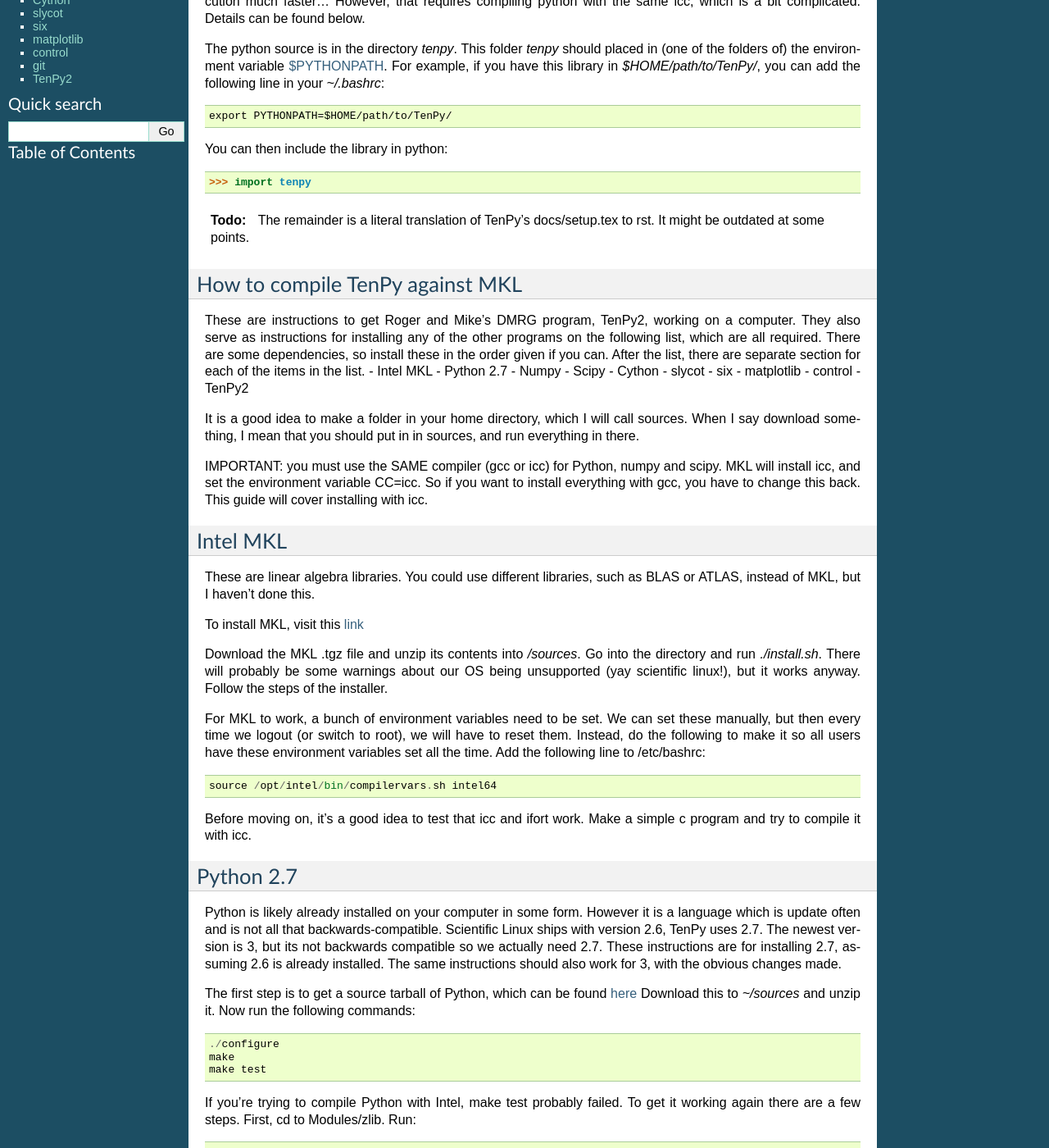
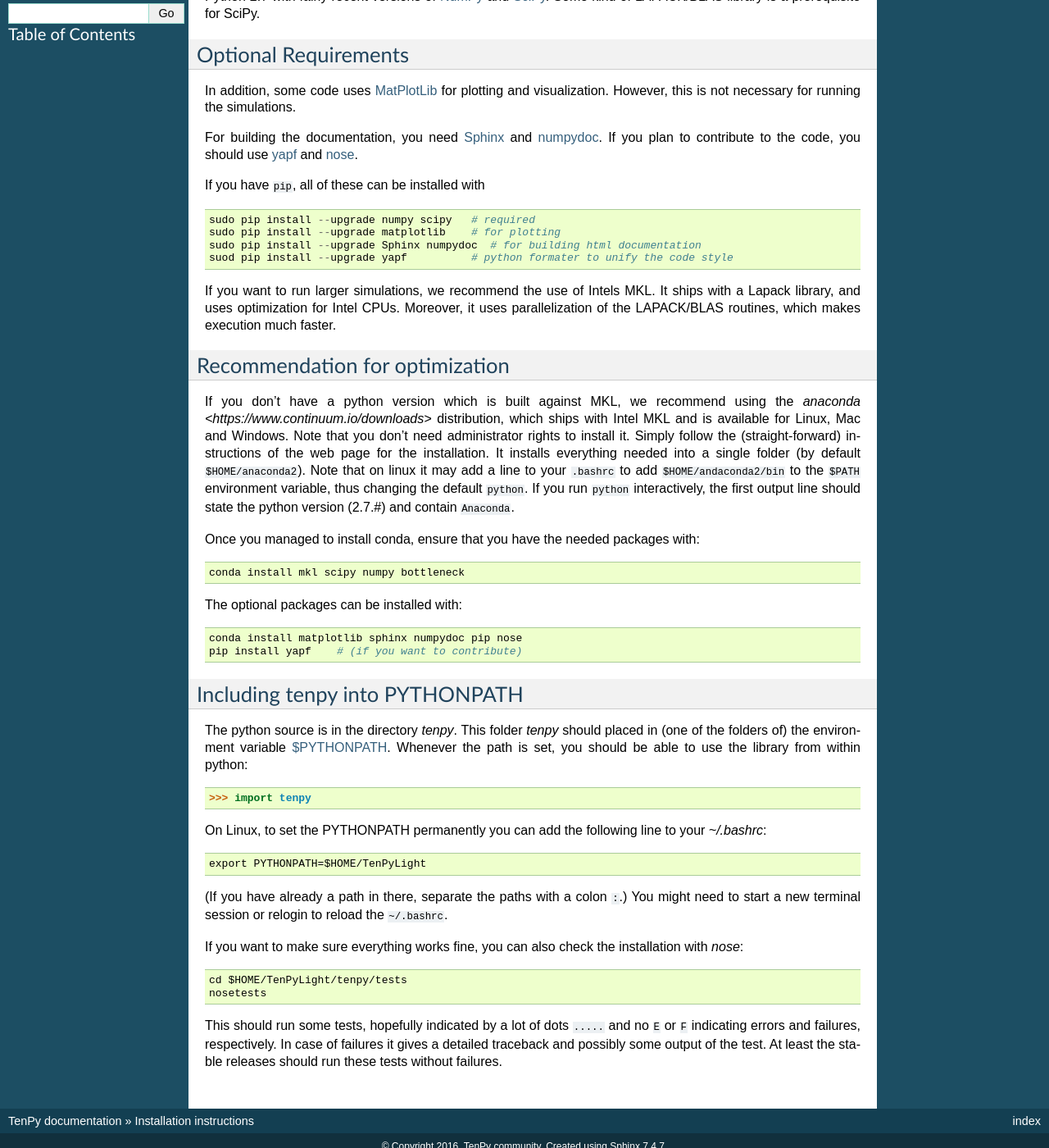
Before and after one commit to tenpy/tenpy, a Sphinx documentation site: the page built from docs/INSTALL.rst, in a window 1280 px wide and 1400 px high, scrolled down 371 px. Shown: the whole window at 82% size. Built offline with Sphinx 7.4.7, drawn with Linux system fonts in a browser that asks for light colours; some of the changed text lies outside the part shown.

Commit message:
updated README and INSTALL

```diff
--- a/docs/INSTALL.rst
+++ b/docs/INSTALL.rst
@@ -1,220 +1,89 @@
 Installation instructions
 =========================
 
-How do I get set up? short summary
-----------------------------------
 Right now, this documentetion is only distributed with the code, so I guess you already have the code somehow.
+Let's assume you got the code with ``git clone {url-to-gitrepo} $HOME/TenPyLight``.
 
-Minimal Requirements:
+If you don't want to contribute, you should checkout the latest stable release::
+
+    cd $HOME/TenPyLight
+    git tag   # this prints the available version tags
+    git co v0.0.0  # or whatever is the lastest stable version
+
+
+Minimal Requirements
+--------------------
+This code is (currently) pure python 2.7.
+Beside the standard library you will need only a few things listed below.
+
 Python 2.7 with fairly recent versions of `NumPy <http://www.numpy.org>`_ and `SciPy <http://www.scipy.org>`_.
-Further `Cython <http://www.cython.org>`_ and some kind of LaPack library (including the headers).
+Some kind of LAPACK/BLAS library is a prerequisite for SciPy.
 
+Optional Requirements
+---------------------
 In addition, some code uses `MatPlotLib <http://www.matplotlib.org>`_ for plotting and visualization.
-However, this is not necessary for running simulations.
+However, this is not necessary for running the simulations.
+
 For building the documentation, you need
 `Sphinx <http://www.sphinx-doc.org>`_ and `numpydoc <http://pypi.python.org/pypi/numpydoc>`_.
 If you plan to contribute to the code, you should use
 `yapf <http://github.com/google/yapf>`_ and `nose <http://nose.readthedocs.io/en/latest/>`_.
 
-If you want to run larger simulations, we recommend the use of Intels MKL and icc.
+If you have ``pip``, all of these can be installed with ::
+
+    sudo pip install --upgrade numpy scipy   # required
+    sudo pip install --upgrade matplotlib    # for plotting
+    sudo pip install --upgrade Sphinx numpydoc  # for building html documentation
+    suod pip install --upgrade yapf          # python formater to unify the code style
+
+If you want to run larger simulations, we recommend the use of Intels MKL.
 It ships with a Lapack library, and uses optimization for Intel CPUs.
-Moreover, it uses parallelization of the Lapack routines, which makes execution much faster...
-However, that requires compiling python with the same icc, which is a bit complicated.
-Details can be found below.
+Moreover, it uses parallelization of the LAPACK/BLAS routines, which makes execution much faster.
+
+Recommendation for optimization
+-------------------------------
+If you don't have a python version which is built against MKL,
+we recommend using the `anaconda <https://www.continuum.io/downloads>` distribution, which ships with Intel MKL
+and is available for Linux, Mac and Windows. Note that you don't need administrator rights to install it.
+Simply follow the (straight-forward) instructions of the web page for the installation.
+It installs everything needed into a single folder (by default ``$HOME/anaconda2``).
+Note that on linux it may add a line to your ``.bashrc`` to add ``$HOME/andaconda2/bin`` to the ``$PATH`` environment
+variable, thus changing the default ``python``. If you run ``python`` interactively, the first output line should
+state the python version (2.7.#) and contain ``Anaconda``.
+
+Once you managed to install conda, ensure that you have the needed packages with::
+
+    conda install mkl scipy numpy bottleneck
+
+The optional packages can be installed with::
+
+    conda install matplotlib sphinx numpydoc pip nose
+    pip install yapf    # (if you want to contribute)
+
+
+Including tenpy into PYTHONPATH
+-------------------------------
 
 The python source is in the directory `tenpy`.
 This folder `tenpy` should placed in (one of the folders of) the environment variable
 `$PYTHONPATH <http://docs.python.org/2/using/cmdline.html#envvar-PYTHONPATH>`_.
-For example, if you have this library in `$HOME/path/to/TenPy/`, you can add the following line in your `~/.bashrc`::
-
-    export PYTHONPATH=$HOME/path/to/TenPy/
-
-You can then include the library in python::
+Whenever the path is set, you should be able to use the library from within python::
 
     >>> import tenpy
 
+On Linux, to set the PYTHONPATH permanently you can add the following line to your `~/.bashrc`::
 
-.. todo ::
-    The remainder is a literal translation of TenPy's docs/setup.tex to rst. It might be outdated at some points.
+    export PYTHONPATH=$HOME/TenPyLight
 
+(If you have already a path in there, separate the paths with a colon ``:``.)
+You might need to start a new terminal session or relogin to reload the ``~/.bashrc``.
 
-How to compile TenPy against MKL
---------------------------------
+If you want to make sure everything works fine, you can also check the installation with `nose`::
 
-These are instructions to get Roger and Mike's DMRG program, TenPy2, working on a computer. They also serve as instructions for installing any of the other programs on the following list, which are all required. There are some dependencies, so install these in the order given if you can. After the list, there are separate section for each of the items in the list.
-- Intel MKL
-- Python 2.7
-- Numpy
-- Scipy
-- Cython
-- slycot
-- six
-- matplotlib
-- control
-- TenPy2
+    cd $HOME/TenPyLight/tenpy/tests
+    nosetests
 
-It is a good idea to make a folder in your home directory, which I will call sources. When I say download something, I mean that you should put in in sources, and run everything in there.
-
-IMPORTANT: you must use the SAME compiler (gcc or icc) for Python, numpy and scipy. MKL will install icc, and set the environment variable CC=icc. So if you want to install everything with gcc, you have to change this back. This guide will cover installing with icc.
-
-Intel MKL
----------
-These are linear algebra libraries. You could use different libraries, such as BLAS or ATLAS, instead of MKL, but I haven't done this.
-
-
-To install MKL, visit this
-`link <https://registrationcenter.intel.com/RegCenter/NComForm.aspx?ProductID=1540&pass=yes>`_
-
-Download the MKL .tgz file and unzip its contents into `/sources`. Go into the directory and run `./install.sh`. There will probably be some warnings about our OS being unsupported (yay scientific linux!), but it works anyway. Follow the steps of the installer.
-
-For MKL to work, a bunch of environment variables need to be set. We can set these manually, but then every time we logout (or switch to root), we will have to reset them. Instead, do the following to make it so all users have these environment variables set all the time. Add the following line to /etc/bashrc::
-
-  source /opt/intel/bin/compilervars.sh intel64
-
-Before moving on, it's a good idea to test that icc and ifort work. Make a simple c program and try to compile it with icc.
-
-Python 2.7
-----------
-Python is likely already installed on your computer in some form. However it is a language which is update often and is not all that backwards-compatible. Scientific Linux ships with version 2.6, TenPy uses 2.7. The newest version is 3, but its not backwards compatible so we actually need 2.7. These instructions are for installing 2.7, assuming 2.6 is already installed. The same instructions should also work for 3, with the obvious changes made.
-
-The first step is to get a source tarball of Python, which can be found `here <https://www.python.org/download/>`_
-Download this to `~/sources` and unzip it. Now run the following commands::
-
-    ./configure
-    make
-    make test
-
-If you're trying to compile Python with Intel, make test probably failed. To get it working again there are a few steps. First, cd to Modules/zlib. Run::
-
-    ./configure
-    make
-    make test
-
-you shouldn't have any errors, now switch to root and run ::
-
-    make install
-
-Also, go into the file
-`Modules/_ctypes/libffi/src/x86/ffi64.c`
-and after the includes add the line ::
-
-    typedef struct {int64_t m[2];} __m128;
-
-which fixes a bug in icc.
-
-The next step is to go back to the Python root directory and rerun `./configure`. The configure script produces a `Makefile`, we now need to edit this Makefile (so if you ever rerun ./configure, you will also need to redo these changes). Change the following lines, in my Makefile they were lines 36 and 37::
-
-    CC=             icc -pthread -fPIC -fp-model strict
-    CXX=            icpc -pthread -fPIC -fp-model strict
-
-Finally, add the following line to the start of `/Modules/\_ctypes/libffc/src/x86/ffi64.c` ::
-
-    typedef struct {int64_t m[2];} __m128;
-
-
-Run::
-
-    make
-    make test
-
-There should be no errors. Finally switch to root and run ::
-
-    make install
-
-Python 2.7 is now installed.
-
-Now by default on my system the command python still calls version 2.6, which is a pain. To fix this, we need to link the default python command with python 2.7. The command for this is ::
-
-    ln -s /usr/local/bin/python2.7 /usr/local/bin/python
-
-You may have to restart your shell to see the effect
-
-
-Numpy
------
-We now want to install numpy, and tell it to use the MKL libraries. First download numpy and extract it into /sources. Then find the part of the site.cfg file in the numpy directory that looks like the following and edit it. There are two sections to edit, [DEFAULT] and [mkl]. The default section you should probably simply need to uncomment, as long as `/usr/local/lib` contains the stuff you would expect. For the [mkl] section, make it look like this::
-
-    [mkl]
-    libraries = lapack,f77blas,cblas,atlas
-    library_dirs= /opt/intel/composerxe/mkl/lib/intel64:/opt/intel/composer_xe_2013_sp1.2.144/mkl/lib/intel64
-    include_dirs=/opt/intel/include/:/opt/intel/include/intel64/:/opt/intel/mkl/include
-    mkl_libs=mkl_rt
-    lapack_libs=
-
-Note that the numbers in the `composer\_xe\_` folder might change depending on which version you have, so check what the folder is actually called.
-Then look in the file `numpy/distutils/intelccompiler.py`, and edit it to::
-
-    self.cc_exe = 'icc -O3 -g -fPIC -fp-model strict -fomit-frame-pointer -openmp -xhost'
-
-Also edit `numpy/distutils/fcompiler/intel.py` to read::
-
-    ifort -xhost -openmp -fp-model strict -fPIC
-
-Install numpy by running the following command as root::
-
-    python setup.py config --compiler=intelem build_clib --compiler=intelem build_ext --compiler=intelem install
-
-Test numpy by doing the following in python::
-
-    import numpy as np
-    np.test('full')
-
-Skipped and knownfail tests are ok, there should be no errors or failed tests. You will need to install the nose package to run these tests
-Also make sure numpy is seeing mkl, if it isn't there is likely a mistake in the `site.cfg` file. ::
-
-    import numpy as np
-    np.show_config()
-
-There should be stuff under the mkl entry. If there isn't check the `site.cfg`. For your changes to have any effect you will need to delete the `/build` directory in the numpy folder and then rerun the `setup.py` command.
-
-SciPy
------
-Execute this as root::
-
-    python setup.py config --compiler=intelem --fcompiler=intelem build_clib --compiler=intelem --fcompiler=intelem build_ext --compiler=intelem --fcompiler=intelmen install
-
-And test this by opening python and trying ::
-
-    import scipy
-    scipy.test('full')
-
-Cython
-------
-Change to the directory you downloaded and do as root::
-
-    python setup.py install
-
-slycot
-------
-Change to the directory you downloaded and do as root::
-
-    python setup.py install
-
-six
----
-matplotlib
-----------
-Change to the directory you downloaded and do as root::
-
-    python setup.py install
-
-Likely it will bring up a list of packages, you need to install all the mandatory ones it says it doesn't have. In particular, you may need to install pyparsing, setuptools and dateutil. You will also need to do ::
-
-    yum install libpng-devel
-
-control
--------
-
-git
----
-
-TenPy2
-------
-To get the libraries, first install dropbox. Once you've got that installed, do ::
-
-    git clone ~/Dropbox/TenPy2.git TenPy2
-
-do ::
-
-    export MKL_DIR=/opt/intel/composer_xe_2013.sp1.2.144/mkl
-    ./compile.sh
+This should run some tests, hopefully indicated by a lot of dots ``.....`` and
+no ``E`` or ``F`` indicating errors and failures, respectively.
+In case of failures it gives a detailed traceback and possibly some output of the test.
+At least the stable releases should run these tests without failures.
```
Also changed, not shown: README.rst (+5 -4 lines), docs/contribution.rst (+9 -6 lines), 3 other files.
